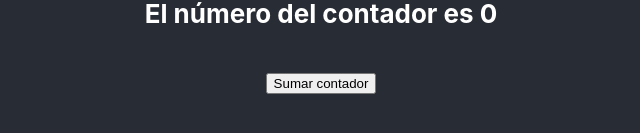
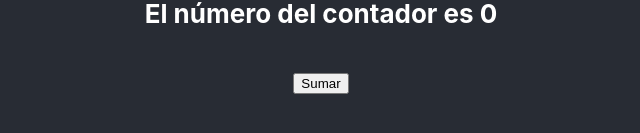
Before and after one commit to c2run/miappreact, a React (Create React App) app: page / in a window 1280 px wide. Shown: the part 653-786 px from the top of the page, without its empty margins (319-959 px from the left). Built offline with nearby package versions, Linux system fonts and the light colour scheme.

Commit message:
Hook useEffect semaforo contador

```diff
--- a/src/components/Welcome.js
+++ b/src/components/Welcome.js
@@ -3,8 +3,17 @@ import { useState } from "react";
 export default function Welcome(props){
  //console.log(props)
 
- const [counter, setCounter] = useState(0);
-const { message, name } = props;
+    //hooks sirven para guardar estados
+    const [counter, setCounter] = useState(0);
+    const { message, name } = props;
+
+    //
+    const [semaforo, setSemaforo] = useState(false);
+    const contar = () => {
+        //console.log("Entrando en la función de contar");
+        setCounter(counter + 1);
+        setSemaforo(!semaforo)
+    };
 
 return (
 <div>
@@ -12,9 +21,7 @@ return (
     <p>{message}</p>
     <h2>Contador de React con Hooks</h2>
     <h4>El número del contador es {counter}</h4>
-    <button type="submit" onClick={() => setCounter(counter+1)}>
-        Sumar contador
-    </button>
+    <button type="submit" onClick={contar}>Sumar</button>
 </div>
 );
 
```
